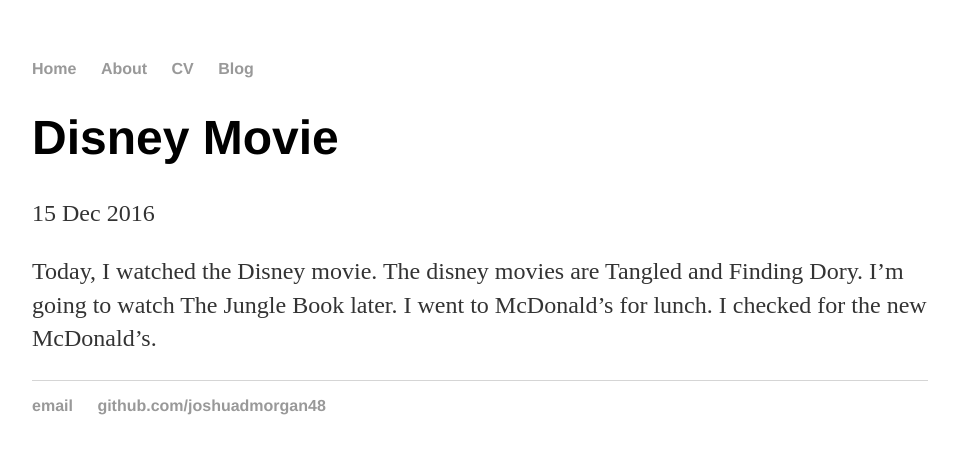
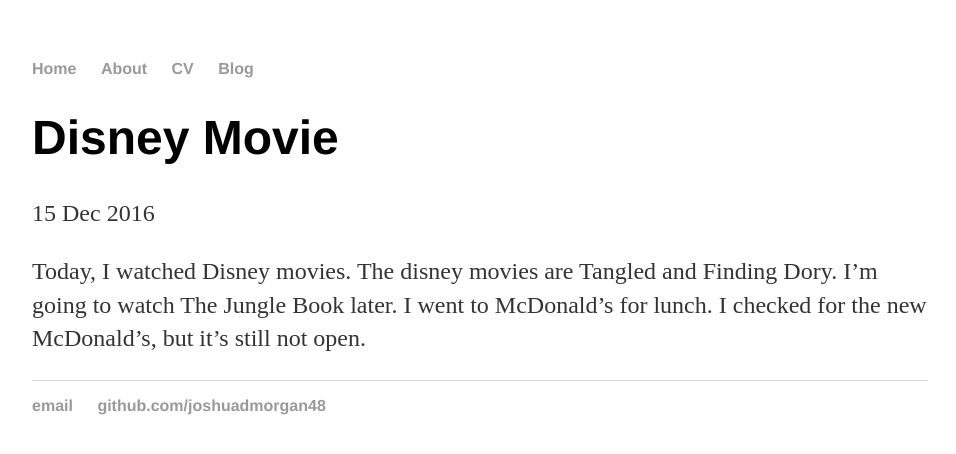
Before and after one commit to joshuadmorgan48/joshuadmorgan48.github.io, a Jekyll site: the page built from _posts/2016-12-15-disney-movie-post.md, in a window 1280 px wide. Shown: the top 454 px of the page, without its empty margins (160-1116 px from the left). Built offline with Jekyll 4.4.1, drawn with Linux system fonts in a browser that asks for light colours.

Commit message:
Update 2016-12-15-disney-movie-post.md

```diff
--- a/_posts/2016-12-15-disney-movie-post.md
+++ b/_posts/2016-12-15-disney-movie-post.md
@@ -4,4 +4,4 @@
 date: 2016-12-15
 ---
 
-Today, I watched the Disney movie. The disney movies are Tangled and Finding Dory. I'm going to watch The Jungle Book later. I went to McDonald's for lunch. I checked for the new McDonald's.
+Today, I watched Disney movies. The disney movies are Tangled and Finding Dory. I'm going to watch The Jungle Book later. I went to McDonald's for lunch. I checked for the new McDonald's, but it's still not open.
```
